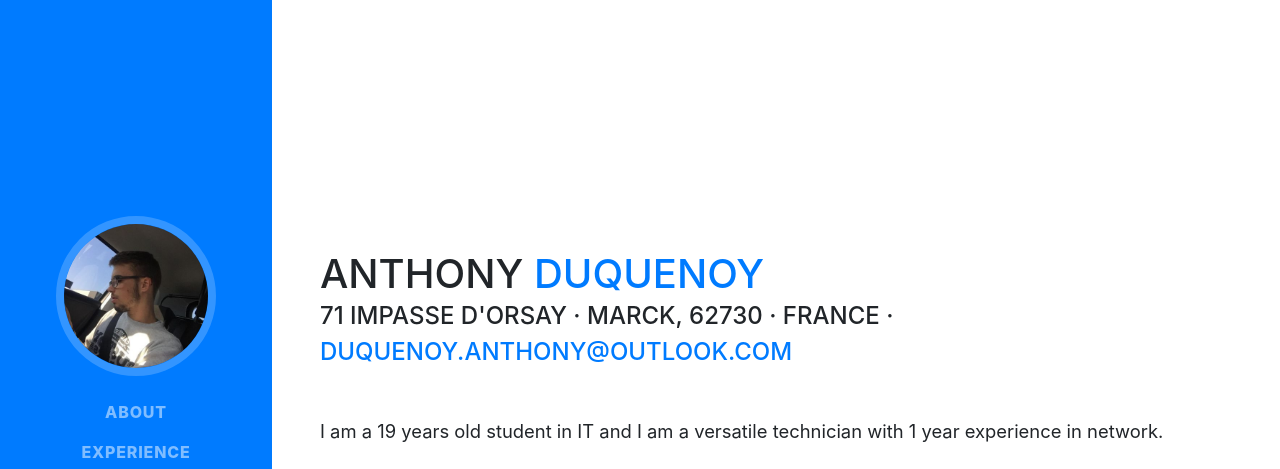
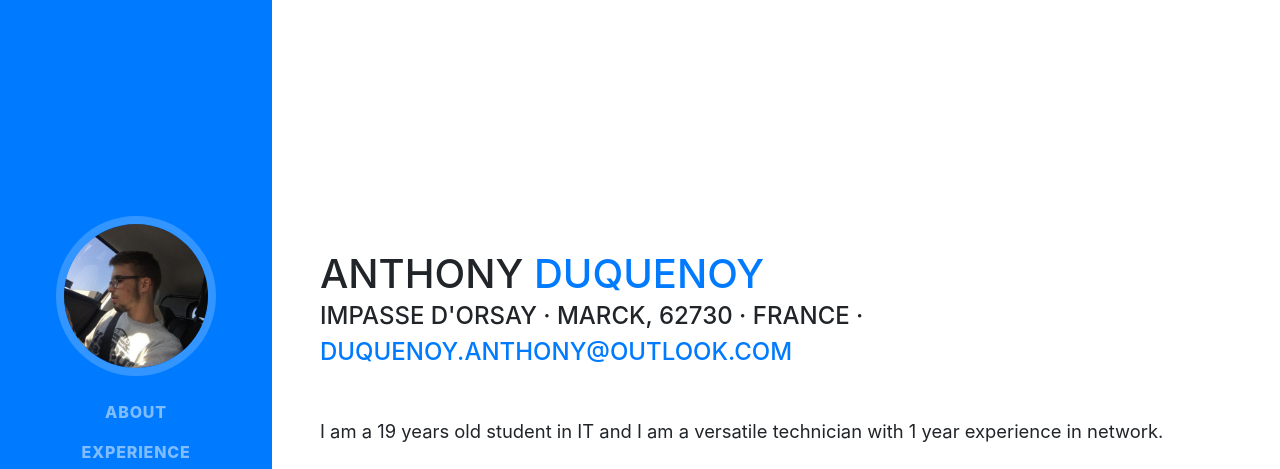
Before and after one commit to DuquenoyAnthony/CV_English, a website with bundled scripts: page index.html in a window 1280 px wide. Shown: the top 469 px of the page. Built offline with nearby package versions, Linux system fonts and the light colour scheme; a web font is replaced by a local one.

Commit message:
Add files via upload

```diff
--- a/index.html
+++ b/index.html
@@ -67,7 +67,7 @@
           <h1 class="mb-0">Anthony
             <span class="text-primary">Duquenoy</span>
           </h1>
-          <div class="subheading mb-5">71 Impasse d'Orsay · Marck, 62730 · FRANCE ·
+          <div class="subheading mb-5">Impasse d'Orsay · Marck, 62730 · FRANCE ·
             <a href="mailto:name@email.com">duquenoy.anthony@outlook.com</a>
           </div>
           <p class="lead mb-5">I am a 19 years old student in IT and I am a versatile technician with 1 year experience in network.</p>
```
